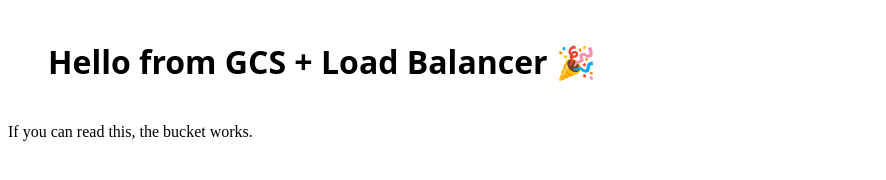
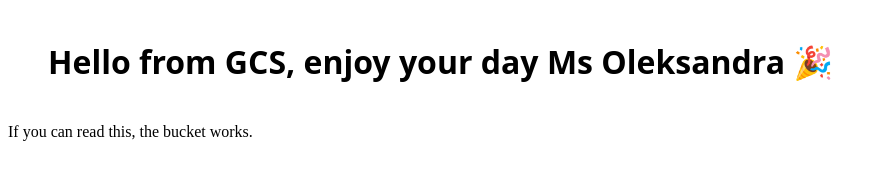
Before and after one commit to oleksandraleokonstantinova/static-gcp-site-Terraform, a plain HTML site: page site/index.html in a window 1280 px wide. Shown: the whole page, without its empty margins (0-886 px from the left). Drawn offline with Linux system fonts and the light colour scheme.

Commit message:
Update index.html

```diff
--- a/site/index.html
+++ b/site/index.html
@@ -1,6 +1,6 @@
 <!doctype html><meta charset="utf-8">
 <title>My GCP Site</title>
-<h1 style="font-family:system-ui;margin:40px">Hello from GCS + Load Balancer 🎉</h1>
+<h1 style="font-family:system-ui;margin:40px">Hello from GCS, enjoy your day Ms Oleksandra 🎉</h1>
 <p>If you can read this, the bucket works.</p>
 <!-- redeploy Fri Oct 31 03:53:52 PM UTC 2025 -->
 <!-- redeploy Fri Oct 31 05:11:19 PM UTC 2025 -->
```
